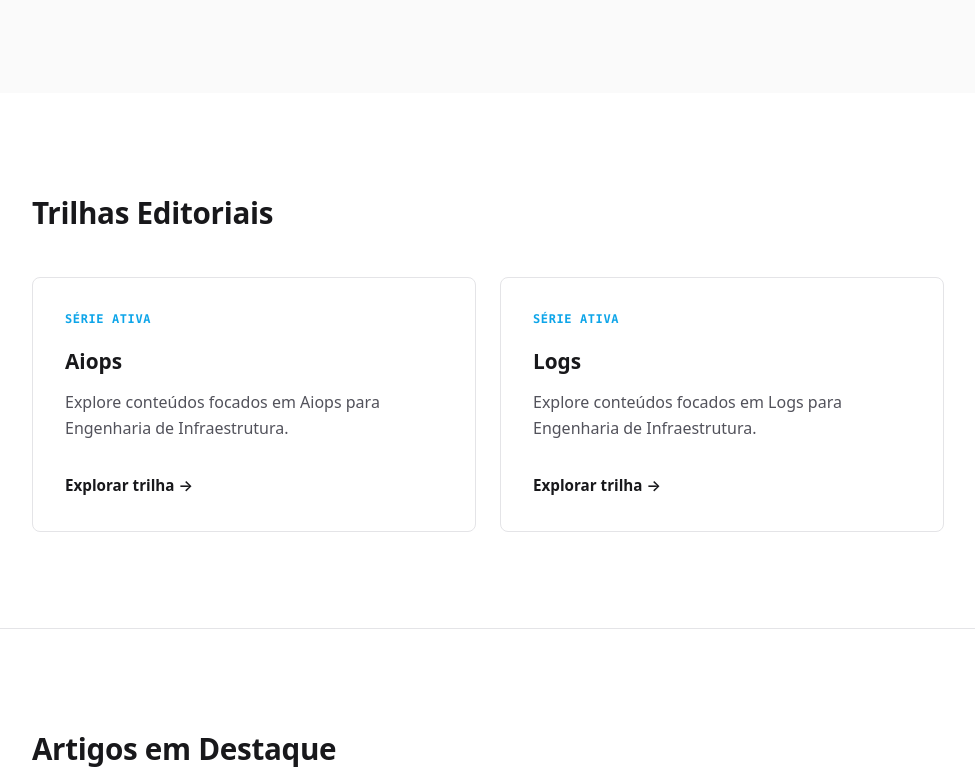
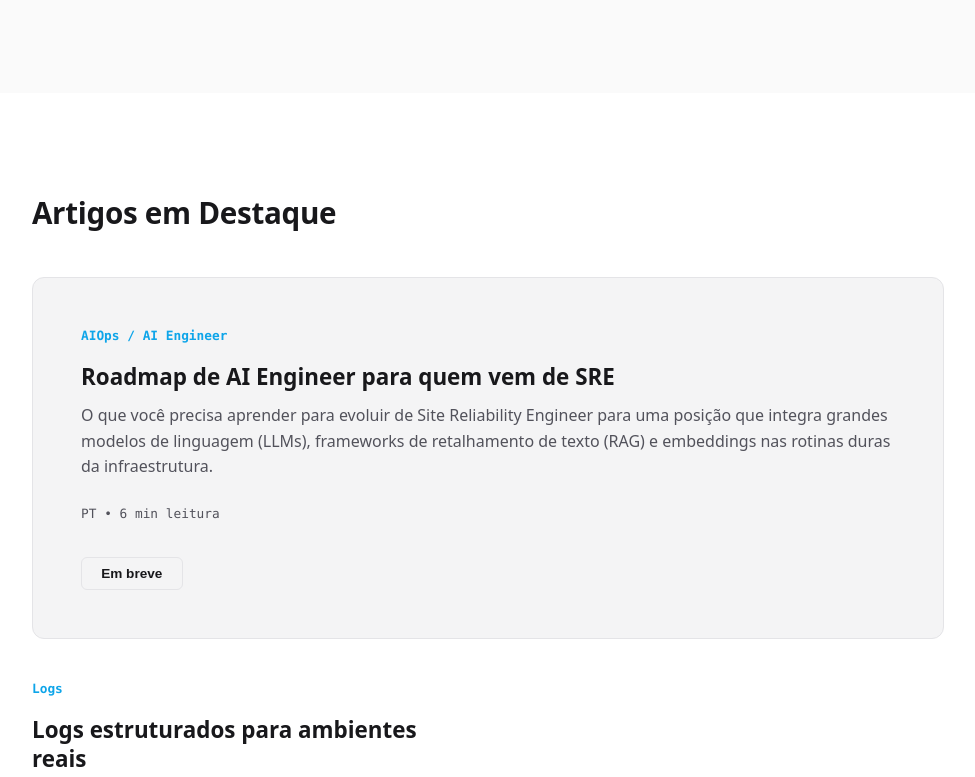
Before and after one commit to pmmenezes/pmmenezes.github.io, an Astro site: page / in a window 1280 px wide. Shown: the part 1088-1865 px from the top of the page, without its empty margins (152-1127 px from the left). Built offline with nearby package versions, Linux system fonts and the light colour scheme; Astro itself is replaced by a stand-in of ours.

Commit message:
refactor: remove Trilhas section and associated navigation links from homepage and layout

```diff
--- a/src/layouts/BaseLayout.astro
+++ b/src/layouts/BaseLayout.astro
@@ -22,7 +22,6 @@ const { title, description = "Engenharia de Infraestrutura, SRE e IA aplicada re
 		<div class="container">
 			<div class="logo"><a href="/" style="text-decoration: none; color: inherit;">infrasCode_</a></div>
 			<nav class="site-nav">
-				<a href="/#trilhas">Trilhas</a>
 				<a href="/#destaques">Artigos</a>
 				<a href="#newsletter" class="btn btn-outline btn-sm">Newsletter</a>
 				<button id="theme-toggle" aria-label="Alternar tema claro/escuro">
--- a/src/pages/index.astro
+++ b/src/pages/index.astro
@@ -27,7 +27,6 @@ const getTrackInfo = (id) => ({
 				<p class="hero-subtitle">Mergulhe em problemas concretos resolvidos com fundamentos sólidos de operação, confiabilidade e experimentação com IA. Sem hype, apenas pragmatismo contínuo.</p>
 				<div class="hero-actions">
 					<a href="#destaques" class="btn btn-primary">Ler artigos</a>
-					<a href="#trilhas" class="btn btn-secondary">Explorar trilhas</a>
 				</div>
 				<div class="hero-proof">
 					<span>SRE</span> &bull; <span>DevSecOps</span> &bull; <span>Cloud</span> &bull; <span>AI Engineering</span>
@@ -60,24 +59,7 @@ const getTrackInfo = (id) => ({
 			</div>
 		</section>
 
-		<section id="trilhas" class="trilhas-section">
-			<div class="container">
-				<h2 class="section-title">Trilhas Editoriais</h2>
-				<div class="trilhas-grid">
-					{tracks.map(trackId => {
-						const info = getTrackInfo(trackId);
-						return (
-							<div class="trilha-card">
-								<div class="trilha-status">{info.status}</div>
-								<h3>{info.title}</h3>
-								<p>{info.description}</p>
-								<a href={`#${trackId}`} class="trilha-link">Explorar trilha &rarr;</a>
-							</div>
-						)
-					})}
-				</div>
-			</div>
-		</section>
+
 
 		<section id="destaques" class="destaques-section">
 			<div class="container">
```
